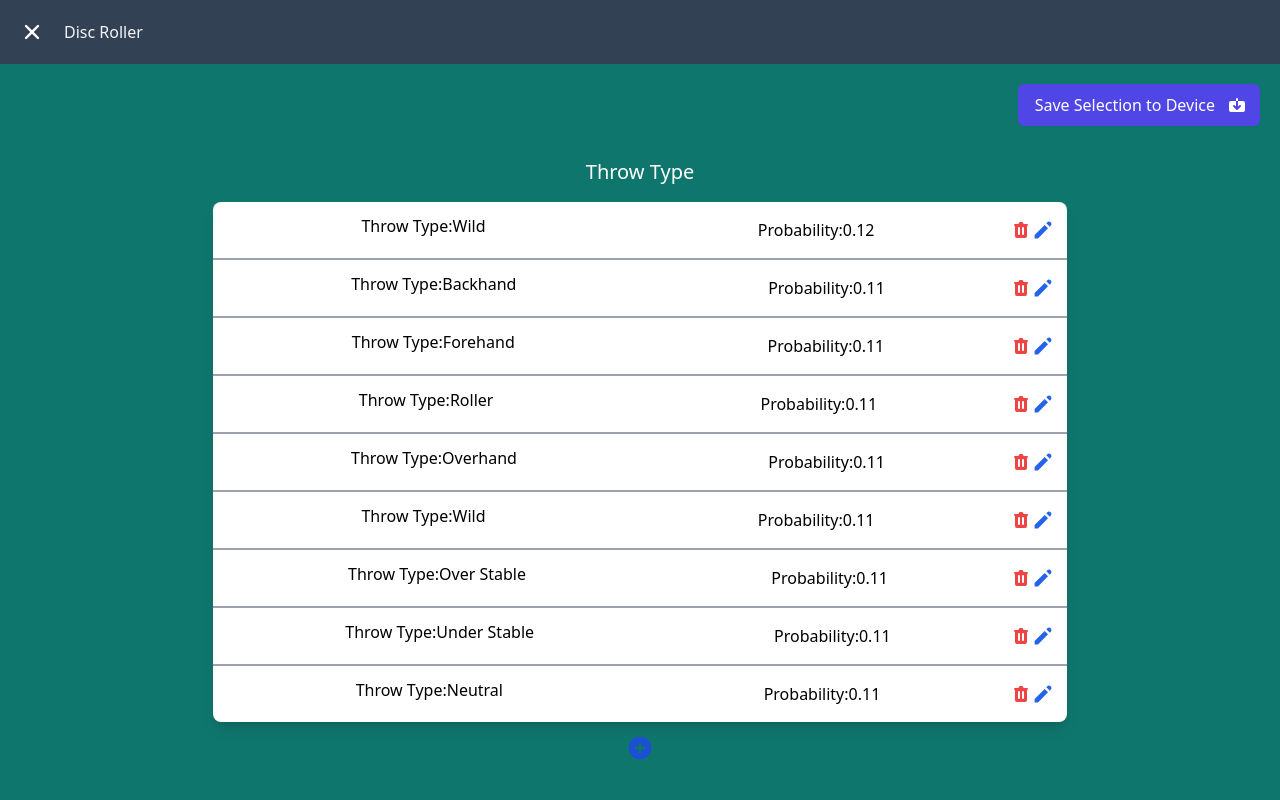
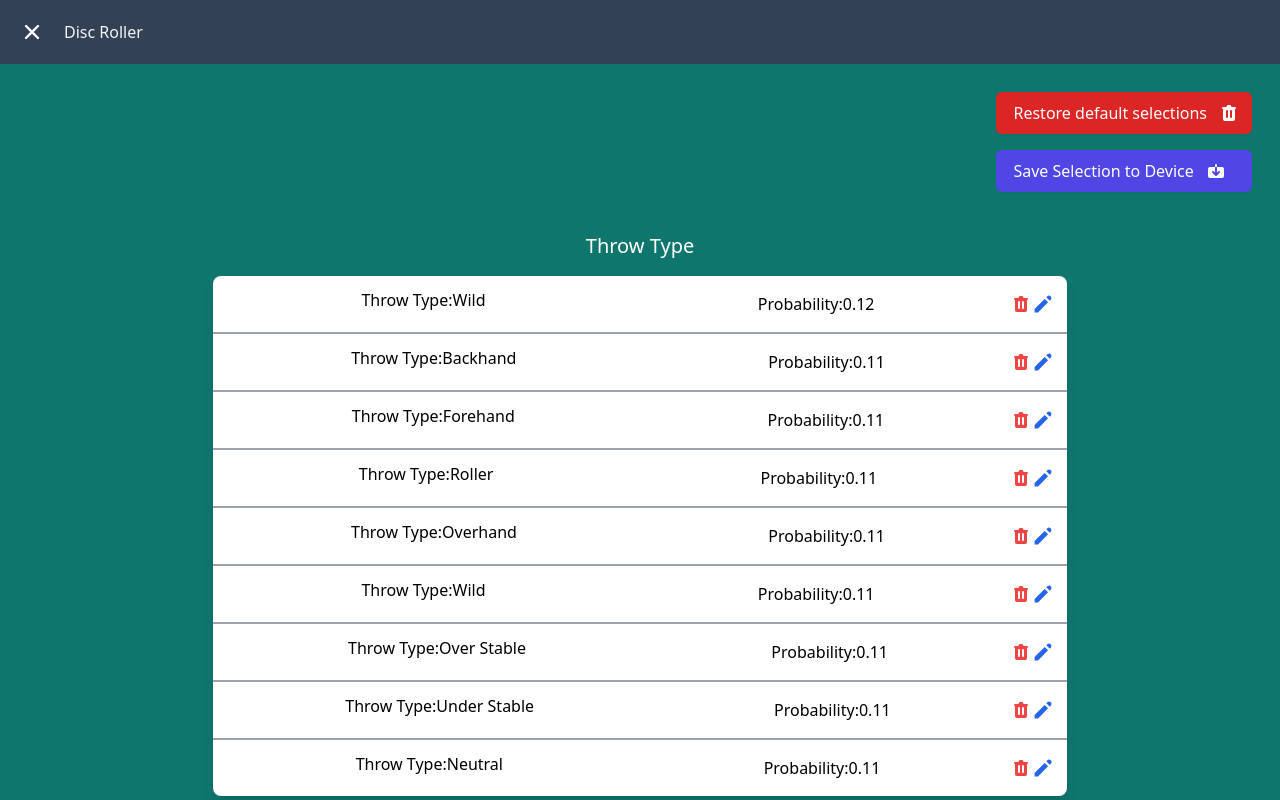
Before and after one commit to logan-anderson/roll-disc-golf, a Next.js app: page / in a window 1280 px wide. Both pictures are taken after a click on the button 32 px from the left and 32 px from the top of the page. Built offline with nearby package versions, Linux system fonts and the light colour scheme.

Commit message:
added delete button

```diff
--- a/src/components/DiscRollEditor/DiscRollChooser.tsx
+++ b/src/components/DiscRollEditor/DiscRollChooser.tsx
@@ -1,25 +1,38 @@
 // list component from https://dev.to/larainfo/tailwind-css-simple-list-group-examples-30p
 
-import { SaveIcon, PlusCircleIcon } from "@heroicons/react/solid";
+import { SaveIcon, PlusCircleIcon, TrashIcon } from "@heroicons/react/solid";
 import { useOptions } from "../state/DiscOptionsTypeProvider";
+import { DefaultOptionTypeValues, LOCALSTORAGEKEY } from "../state/options";
 import { ListItem } from "./ListItem";
 
 export const DiscRollChooser: React.FC = () => {
-  const { options, saveOptions } = useOptions();
+  const { options, saveOptions, setOptions } = useOptions();
   return (
     <div>
       <div className="m-5 flex flex-row-reverse">
+        <div className="flex flex-col">
           <button
-          onClick={(e) => {
-            e.preventDefault();
+            onClick={() => {
+              window.localStorage.removeItem(LOCALSTORAGEKEY);
+              setOptions(DefaultOptionTypeValues);
+            }}
+            type="button"
+            className="m-2 inline-flex items-center px-4 py-2 border border-transparent shadow-sm text-base font-medium rounded-md text-white bg-red-600 hover:bg-red-700 focus:outline-none focus:ring-2 focus:ring-offset-2 focus:ring-red-500"
+          >
+            Restore default selections
+            <TrashIcon className="ml-3 -mr-1 h-5 w-5" aria-hidden="true" />
+          </button>
+          <button
+            onClick={() => {
               saveOptions();
             }}
             type="button"
-          className="inline-flex items-center px-4 py-2 border border-transparent shadow-sm text-base font-medium rounded-md text-white bg-indigo-600 hover:bg-indigo-700 focus:outline-none focus:ring-2 focus:ring-offset-2 focus:ring-indigo-500"
+            className="m-2 inline-flex items-center px-4 py-2 border border-transparent shadow-sm text-base font-medium rounded-md text-white bg-indigo-600 hover:bg-indigo-700 focus:outline-none focus:ring-2 focus:ring-offset-2 focus:ring-indigo-500"
           >
             Save Selection to Device
             <SaveIcon className="ml-3 -mr-1 h-5 w-5" aria-hidden="true" />
           </button>
+        </div>
       </div>
       {options.map((_, i) => {
         return <DiscShotChooser key={i} index={i} />;
--- a/src/components/state/DiscOptionsTypeProvider.tsx
+++ b/src/components/state/DiscOptionsTypeProvider.tsx
@@ -1,6 +1,6 @@
 import { createContext, FC, useContext, useState } from "react";
 import { OptionType } from "../../util/interfaces";
-import { DefaultOptionTypeValues } from "./options";
+import { DefaultOptionTypeValues, LOCALSTORAGEKEY } from "./options";
 
 export type SetOptionsFunc = any;
 export type SetLabelFunc = any;
@@ -19,7 +19,7 @@ interface OptionsContextType {
 const OptionsContext = createContext(null as OptionsContextType);
 
 // TODO: organize this better
-const LOCALSTORAGEKEY = "options-disc-dice";
+
 const getDefaultOptions = (): OptionType[] => {
   if (typeof window === "undefined") {
     return DefaultOptionTypeValues;
--- a/src/components/state/options.ts
+++ b/src/components/state/options.ts
@@ -66,3 +66,5 @@ export const DefaultOptionTypeValues: OptionType[] = [
   { options: throwOptions, label: "Throw Type" },
   { options: discOptions, label: "Disc Type" },
 ];
+
+export const LOCALSTORAGEKEY = "options-disc-dice";
```
Lines whose indentation alone changed are shown as unchanged.
